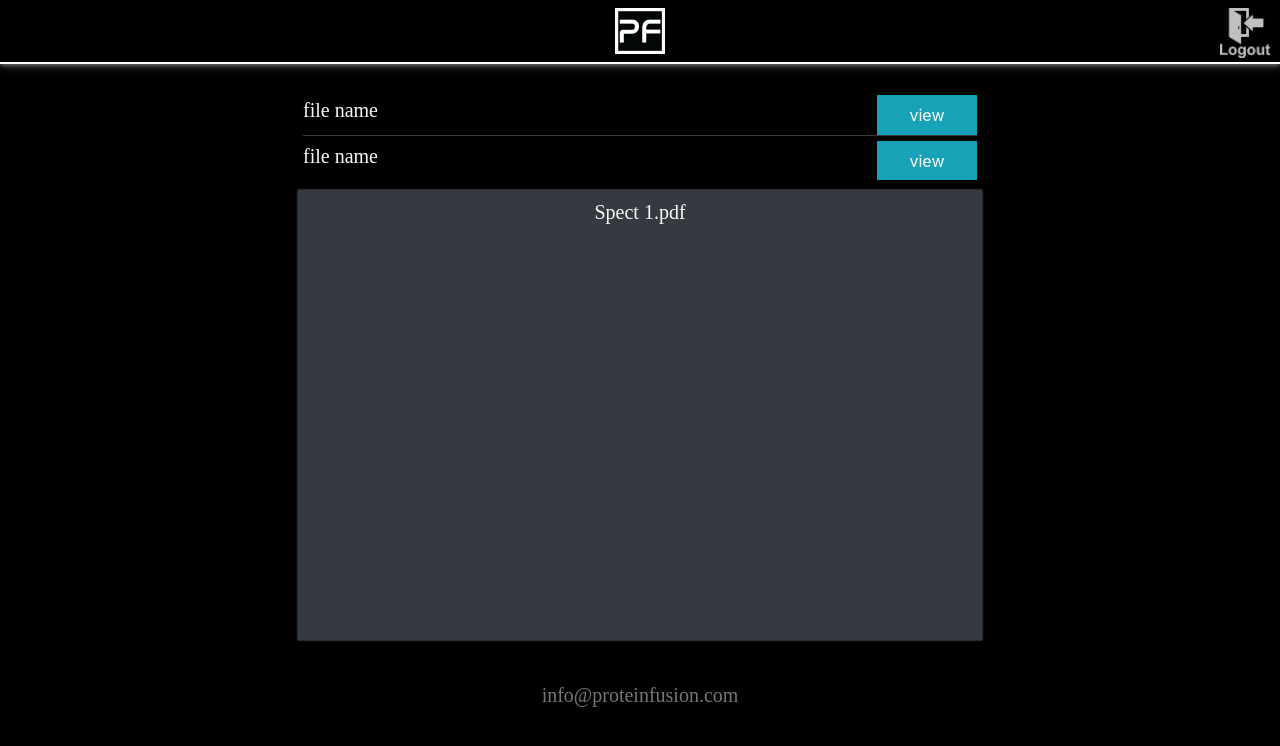
After one commit to sergiostr/responsive-design, a PHP site: page /home.php in a window 1280 px wide. The commit adds this page. Shown: the top 746 px of the page. Run offline with PHP 8.4, Linux system fonts and the light colour scheme.

Commit message:
complete pdf view page

```diff
--- /dev/null
+++ b/assets/css/home.css
@@ -0,0 +1,100 @@
+* {
+    scrollbar-width: thin;
+    scrollbar-color: rgb(46, 46, 46) rgb(175, 175, 174);
+  }
+*::-webkit-scrollbar {
+    width: 12px;
+}
+*::-webkit-scrollbar-track {
+    background: rgb(109, 109, 108);
+}
+*::-webkit-scrollbar-thumb {
+    background-color: rgb(42, 42, 43);
+    border-radius: 20px;
+    border: 3px solid rgb(131, 130, 129);
+}
+
+p {
+    font-size: 20px;
+    margin-bottom: 0 !important;
+}
+
+.panel-view {
+    margin:90px 0 10px 0;
+    width: 60%;
+    max-height: 90px;
+    overflow-y: scroll;
+}
+
+.panel-item {
+    margin: 5px;
+    border-bottom: 1px solid #383838;
+}
+
+.panel {
+    padding: 10px;
+    box-shadow: 0 0px 2px rgba(255, 255, 255, 0.5);
+    width: 60%;
+    height: 450px;
+}
+
+input {
+    width: 200px;
+    border-radius: 0 !important;
+}
+
+button {
+    width: 100px;
+    height: 40px;
+    border-radius: 0 !important;
+}
+
+a {
+    text-decoration: none !important;
+}
+
+h5 {
+    font-family: 'Times New Roman', Times, serif;
+}
+
+.email a {
+    font-family: 'Times New Roman', Times, serif;
+    position: absolute;
+    margin-bottom: 20px;
+}
+
+@media (max-width: 768px) {
+    .panel-view {
+        margin: 90px 0 10px 0;
+        width: 80%;
+    }
+    .panel {
+        height: 450px;
+        width: 80%;
+    }
+}
+
+@media (max-width: 550px) {
+    .panel-view {
+        margin:70px 0 10px 0;
+        width: 80%;
+    }
+    .panel {
+
+        height: 400px;
+        width: 80%;
+    }
+}
+
+@media (max-width: 300px) {
+    .panel-view {
+        margin:70px 0 10px 0;
+        width: 60%;
+    }
+    .panel {
+
+        padding: 10px;
+        height: 300px;
+        width: 80%;
+    }
+}
--- a/assets/css/main.css
+++ b/assets/css/main.css
@@ -1,6 +1,22 @@
 * {
     margin: 0;
     padding: 0;
+}
+
+* {
+    scrollbar-width: thin;
+    scrollbar-color: rgb(46, 46, 46) rgb(175, 175, 174);
+  }
+*::-webkit-scrollbar {
+    width: 12px;
+}
+*::-webkit-scrollbar-track {
+    background: rgb(109, 109, 108);
+}
+*::-webkit-scrollbar-thumb {
+    background-color: rgb(42, 42, 43);
+    border-radius: 20px;
+    border: 3px solid rgb(131, 130, 129);
 }
 
 body {
--- /dev/null
+++ b/home.php
@@ -0,0 +1,78 @@
+<!doctype html>
+<html lang="en">
+  <head>
+    <!-- Required meta tags -->
+    <meta charset="utf-8">
+    <meta name="viewport" content="width=device-width, initial-scale=1">
+    <meta name="description" content="Protein Switched Research">
+    <meta name="keywords" content="HTML, CSS, PHP, XML, JavaScript">
+    <meta name="author" content="Dejan Pajik">
+    <title>proteinfusion.com | Login</title>
+    <!-- Bootstrap CSS -->
+    <link rel="stylesheet" href="assets/css/bootstrap.min.css">
+    <link rel="stylesheet" href="assets/css/main.css">
+    <link rel="stylesheet" href="assets/css/home.css">
+    <link rel="icon" type="image/x-icon" href="favicon.ico">
+    </head>
+    <!-- Body -->
+    <body>
+        <!-- Header -->
+        <header>
+            <nav class="navbar navbar-expand-sm fixed-top">
+                <ul class="navbar-nav">
+                    <li class="nav-item">
+                        <!-- Mini logo -->
+                        <a href="#" >
+                            <img class="mini" src="assets/media/mini-logo.png" alt="Logo">
+                        </a>
+                        <!-- Logout button -->
+                        <a class="qr-img" href="#">
+                            <img class="mini" src="assets/media/logout-icon.png" alt="logout">
+                        </a>
+                    </li>
+                </ul>
+            </nav>
+        </header>
+        <!-- End Header -->
+        <!-- Main Body -->
+        <div class="container">
+            <div class="row justify-content-center">
+                <div class="inline panel-view">
+                    <div class="panel-item d-flex justify-content-between">
+                        <p class="text-light">file name</p>
+                        <button class="btn btn-info">view</button>
+                    </div>
+                    <div class="panel-item d-flex justify-content-between">
+                        <p class="text-light">file name</p>
+                        <button class="btn btn-info">view</button>
+                    </div>
+                    <div class="panel-item d-flex justify-content-between">
+                        <p class="text-light">file name</p>
+                        <button class="btn btn-info">view</button>
+                    </div>
+                </div>
+                <div class="panel bg-dark">
+                    <div class="detail">
+                        <h5 class="text-center text-light">Spect 1.pdf</h5>
+                    </div>
+                </div>
+            </div>
+
+        </div>
+        <!-- End Main Body -->
+        <!-- Footer -->
+        <footer>
+            <div class="container">
+                <!-- Email address -->
+                <div class="row email justify-content-center">
+                    <a class="d-inline-block" href="mailto:info@proteinfusion.com" style="font-size: 20px">info@proteinfusion.com</a>
+                </div>
+            </div>
+        </footer>
+        <!-- End Footer -->
+        <!-- jQuery first, then Popper.js, then Bootstrap JS -->
+        <script type="text/javascript" src="assets/js/jquery-3.4.1.min.js"></script>
+        <script type="text/javascript" src="assets/js/bootstrap.min.js"></script>
+    </body>
+    <!-- End Body -->
+</html>
```
Also changed, not shown: assets/css/login.css (+16 -0 lines), assets/css/qr.css (+16 -0 lines).
